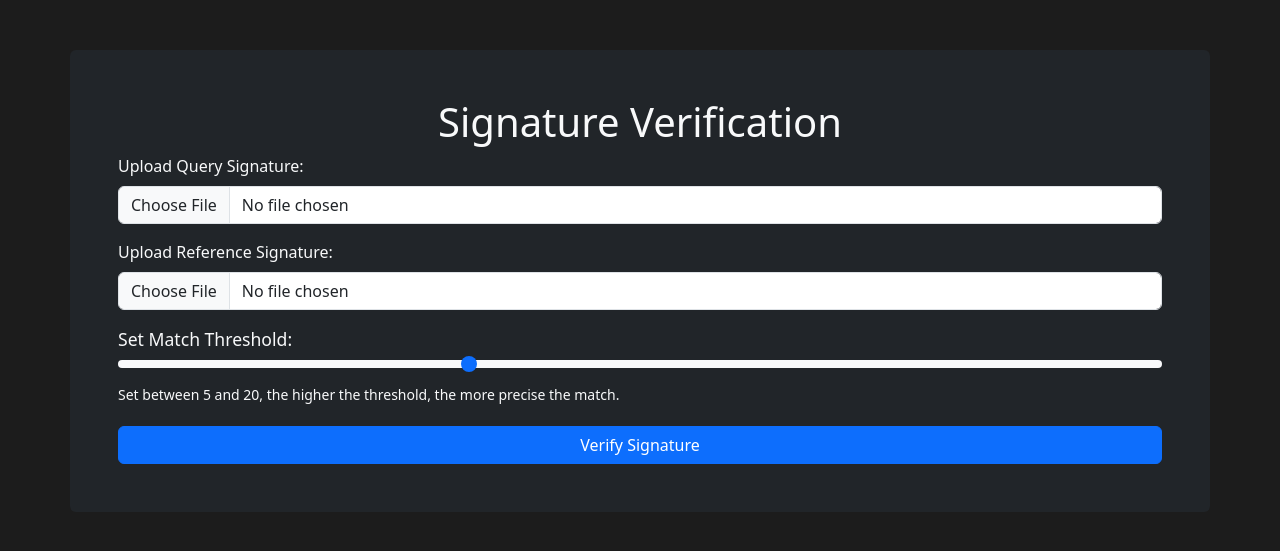
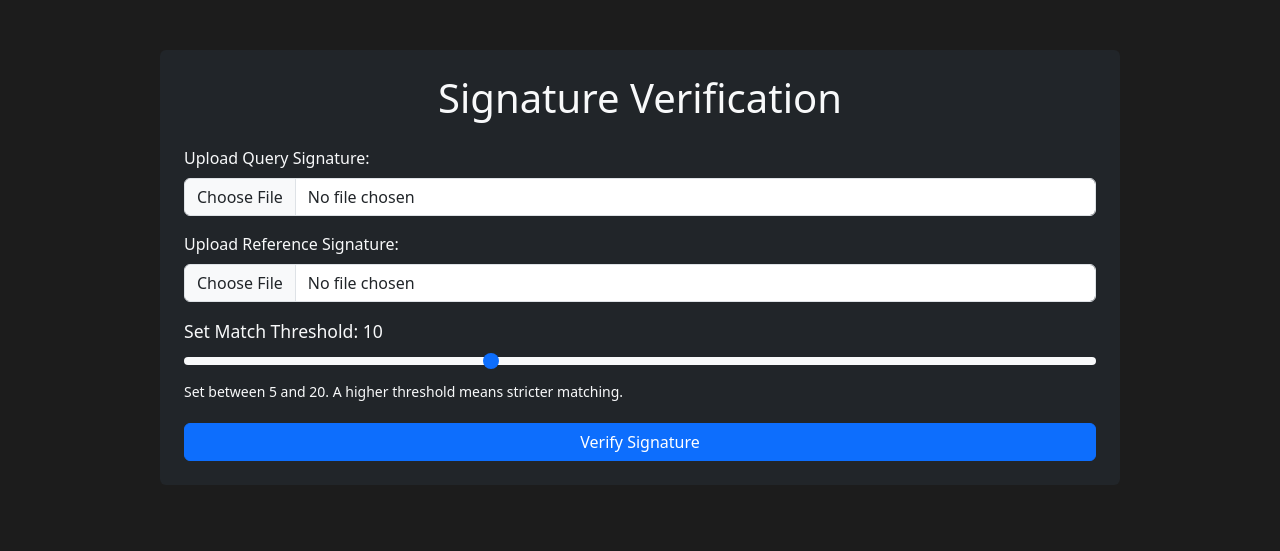
Before and after one commit to bhanuvi17/Signature_Verification_System, a Flask app: page / in a window 1280 px wide. Shown: the top 551 px of the page. Run offline with Flask 2, Linux system fonts and the light colour scheme.

Commit message:
changed interface

```diff
--- a/templates/index.html
+++ b/templates/index.html
@@ -12,6 +12,8 @@
         }
         .container {
             margin-top: 50px;
+            max-width: 75%; /* Slightly reduced width */
+            padding: 40px;
         }
         .result {
             padding: 20px;
@@ -22,12 +24,20 @@
         }
         .slider-label {
             font-size: 1.1rem;
+            display: block;
+            margin-bottom: 5px;
+        }
+        @media (max-width: 768px) {
+            .container {
+                max-width: 90%; /* Adjust for smaller screens */
+                padding: 30px;
+            }
         }
     </style>
 </head>
 <body>
-    <div class="container text-light bg-dark p-5 rounded">
-        <h1 class="text-center">Signature Verification</h1>
+    <div class="container text-light bg-dark p-4 rounded">
+        <h1 class="text-center mb-4">Signature Verification</h1>
         <form method="POST" enctype="multipart/form-data">
             <div class="mb-3">
                 <label class="form-label">Upload Query Signature:</label>
@@ -39,9 +49,9 @@
             </div>
 
             <div class="slider-container">
-                <label class="slider-label" for="match_threshold">Set Match Threshold:</label>
+                <label class="slider-label" for="match_threshold">Set Match Threshold: <span id="slider-value">10</span></label>
                 <input type="range" class="form-range" name="match_threshold" id="match_threshold" min="5" max="20" value="10">
-                <small>Set between 5 and 20, the higher the threshold, the more precise the match.</small>
+                <small>Set between 5 and 20. A higher threshold means stricter matching.</small>
             </div>
 
             <button type="submit" class="btn btn-primary w-100">Verify Signature</button>
@@ -62,8 +72,9 @@
 
     <script>
         const slider = document.getElementById("match_threshold");
+        const sliderValue = document.getElementById("slider-value");
         slider.oninput = function() {
-            document.querySelector(".slider-label").textContent = "Set Match Threshold: " + this.value;
+            sliderValue.textContent = this.value;
         };
     </script>
 </body>
```
